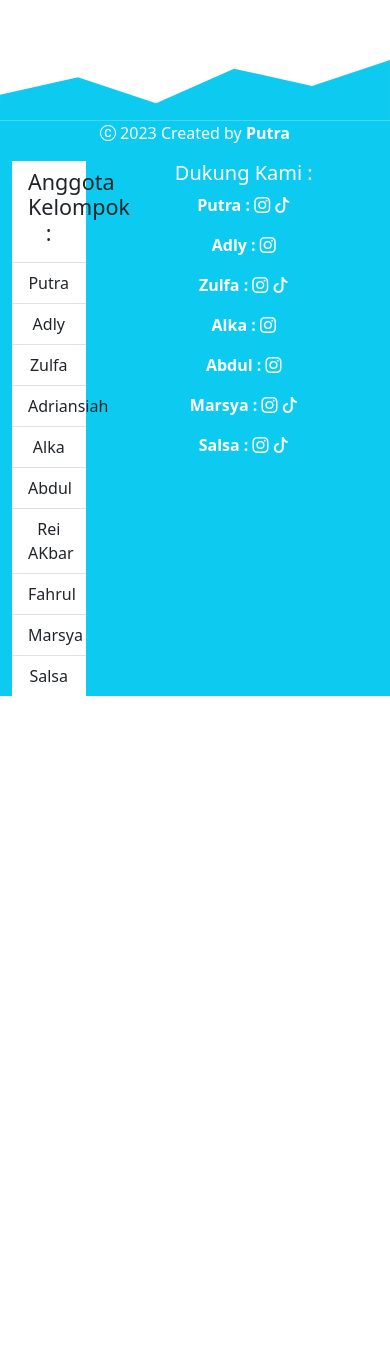
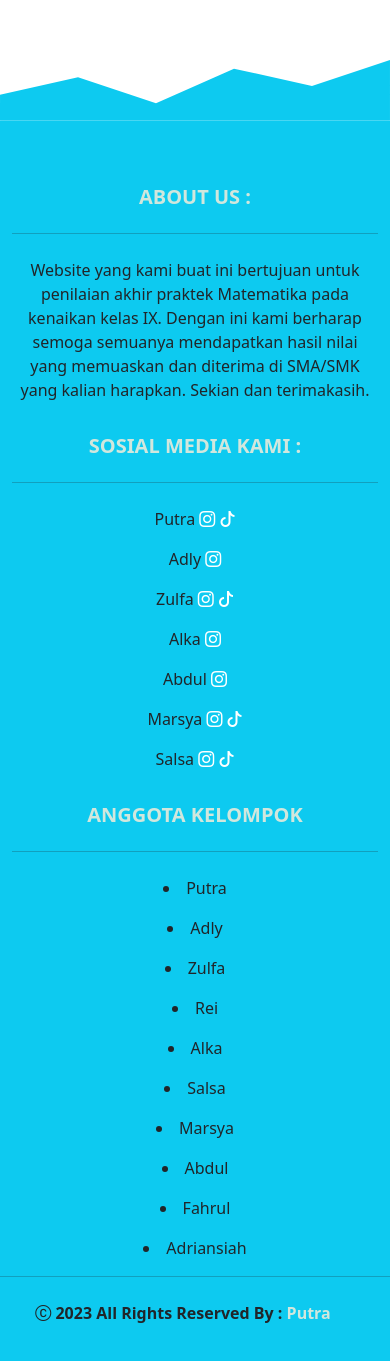
Before and after one commit to putrab26/putrab26a.github.io, a plain HTML site: page index.html in a window 390 px wide. Shown: the part 8110-9471 px from the top of the page. Before the commit the page ends 8806 px from the top, so only its background shows below. Drawn offline with nearby package versions, Linux system fonts and the light colour scheme.

Commit message:
Merubah Footer dan beberapa perbaikan pada bagian navbar dan footer

```diff
--- a/index.html
+++ b/index.html
@@ -1,5 +1,5 @@
 <!DOCTYPE html>
-<html lang="en">
+<html lang="en" data-bs-theme="light">
   <head>
     <meta charset="utf-8" />
     <meta name="viewport" content="width=device-width, initial-scale=1" />
@@ -14,7 +14,7 @@
     <!-- End My CSS -->
 
     <!-- Start Icon Bootstrap -->
-    <link rel="stylesheet" href="https://cdn.jsdelivr.net/npm/bootstrap-icons@1.10.3/font/bootstrap-icons.css">
+    <link rel="stylesheet" href="https://cdn.jsdelivr.net/npm/bootstrap-icons@1.10.3/font/bootstrap-icons.css" />
   </head>
   <body id="profil">
     <!-- Start Navbar -->
@@ -58,7 +58,7 @@
 
     <!-- Start Jumbotron -->
     <section class="jumbotron text-center" style="background-color: #c0ffea">
-      <img src="img/1674880720230.png" alt="Logo MA" width="200" data-aos="flip-left" data-aos-duration="2000"/>
+      <img src="img/1674880720230.png" alt="Logo MA" width="200" data-aos="flip-left" data-aos-duration="2000" />
       <h1 class="display-4" data-aos="zoom-in" data-aos-duration="2000" data-aos-delay="1000">IX A</h1>
       <p class="lead" data-aos="zoom-in-down" data-aos-duration="2000" data-aos-delay="1400">Tugas Praktek Bangun Ruang Bola | SMP Mathla'ul Anwar</p>
       <svg xmlns="http://www.w3.org/2000/svg" viewBox="0 0 1440 320"><path fill="#495057" fill-opacity="1" d="M0,0L360,288L720,64L1080,160L1440,32L1440,320L1080,320L720,320L360,320L0,320Z"></path></svg>
@@ -75,10 +75,12 @@
         </div>
         <div class="row justify-content-center fs-5 text-center">
           <div class="col-4 md-4">
-            <p data-aos="fade-right" data-aos-duration="1500" >Bola adalah <b>bangun ruang yang hanya terdiri dari satu sisi lengkung saja.</b> Hal tersebut membuat bola tidak memiliki rusuk maupun sudut.</p>
+            <p data-aos="fade-right" data-aos-duration="1500">Bola adalah <b>bangun ruang yang hanya terdiri dari satu sisi lengkung saja.</b> Hal tersebut membuat bola tidak memiliki rusuk maupun sudut.</p>
           </div>
           <div class="col-4 md-4">
-            <p data-aos="fade-left" data-aos-duration="1500" data-aos-delay="1000">Unsur-unsur bola adalah titik pusat, jari-jari, diameter, volume, dan juga luas permukaan.bangun ruang bola adalah bangun yang hanya memiliki sisi lengkung yang disusun dari lingkaran yang tak terhingga.</p>
+            <p data-aos="fade-left" data-aos-duration="1500" data-aos-delay="1000">
+              Unsur-unsur bola adalah titik pusat, jari-jari, diameter, volume, dan juga luas permukaan.bangun ruang bola adalah bangun yang hanya memiliki sisi lengkung yang disusun dari lingkaran yang tak terhingga.
+            </p>
           </div>
         </div>
       </div>
@@ -125,7 +127,7 @@
       <div class="container">
         <div class="row text-center mb-5 fs-5">
           <div class="col md-4">
-            <h2 data-aos="zoom-in-up" data-aos-duration="2000" data-aos-offset="500" >Penemu</h2>
+            <h2 data-aos="zoom-in-up" data-aos-duration="2000" data-aos-offset="500">Penemu</h2>
           </div>
           <div class="row justify-content-evenly mt-3">
             <div class="col-4 md-4" data-aos="zoom-in-right" data-aos-duration="1600" data-aos-delay="500">
@@ -149,13 +151,13 @@
       <div class="container" data-aos-offset="500">
         <div class="row text-center mb-5 fs-5">
           <div class="col md-4">
-            <h2 data-aos="zoom-out-down" data-aos-duration="600" >Rumus</h2>
+            <h2 data-aos="zoom-out-down" data-aos-duration="600">Rumus</h2>
           </div>
         </div>
         <div class="row justify-content-around mt-3">
           <div class="col-4 text-center md-4">
             <figure class="figure">
-              <figcaption class="figure-caption" data-aos="flip-up" data-aos-duration="1000" >
+              <figcaption class="figure-caption" data-aos="flip-up" data-aos-duration="1000">
                 <h3>Rumus Volume :</h3>
                 <p><b>V = 4/3 X π X r X r X r</b></p>
               </figcaption>
@@ -177,7 +179,7 @@
 
     <!-- Start Contoh Soal -->
     <section id="contoh_soal" style="background-color: var(--bs-dark-text); color: var(--bs-body-bg)">
-      <div class="container" data-aos-offset="500" >
+      <div class="container" data-aos-offset="500">
         <div class="row text-center mb-5 fs-5">
           <div class="col md-4" data-aos="zoom-in-down" data-aos-duration="600">
             <h2>Contoh Soal</h2>
@@ -212,7 +214,7 @@
             <div class="col-4 md-4" data-aos="zoom-out-up" data-aos-duration="900" data-aos-delay="300">
               <p><b>2.</b> Terdapat sebuah bola dengan diameter 28 cm. Tentukan volume dan luas permukaan bola tersebut!</p>
             </div>
-            <div class="col-4 md-4" data-aos="zoom-in-left" data-aos-duration="1200" data-aos-delay="500" >
+            <div class="col-4 md-4" data-aos="zoom-in-left" data-aos-duration="1200" data-aos-delay="500">
               <p><b>3.</b> Terdapat sebuah bola dengan jari-jari 10 cm. Tentukan volume bola tersebut!</p>
             </div>
           </div>
@@ -238,13 +240,13 @@
             <h2 data-aos="zoom-out-down">Kesimpulan</h2>
           </div>
           <div class="row justify-content-evenly mt-3">
-            <div class="col-4 md-4"data-aos="fade-right" data-aos-duration="800" data-aos-delay="500">
+            <div class="col-4 md-4" data-aos="fade-right" data-aos-duration="800" data-aos-delay="500">
               <p>
                 <b>Bola</b> merupakan salah satu bangun ruang sisi lengkung yang tersusun dari tak terhingga banyaknya lingkaran yang berpusat di satu titik yaitu titik pusat bola. <b>Bola</b> juga dapat diartikan sebagai himpunan semua
                 titik dalam dimensi tiga yang berjarak sama dengan suatu titik acuan, yaitu titik pusat bola.
               </p>
             </div>
-            <div class="col-4 md-4" data-aos="fade-left" data-aos-duration="800" >
+            <div class="col-4 md-4" data-aos="fade-left" data-aos-duration="800">
               <p>Rumus luas permukaan bola yaitu Lp = 4 x π x r².</p>
               <p>Rumus volume bola yaitu V = (4/3) x π x r³.</p>
             </div>
@@ -256,35 +258,83 @@
     <!-- End Kesimpulan -->
 
     <!-- Start Footer -->
-    <footer class="bg-info text-center" style="color: var(--bs-body-bg)">
-      <p><i class="bi bi-c-circle"></i> 2023 Created by <b>Putra</b></p>
-      <div class="section">
-        <div class="container">
-          <div class="row text-center">
-            <div class="col-3">
-              <ul class="list-group list-group-flush text-center">
-                <li class="list-group-item"><h4>Anggota Kelompok :</h3></li>
-                <li class="list-group-item">Putra</li>
-                <li class="list-group-item">Adly</li>
-                <li class="list-group-item">Zulfa</li>
-                <li class="list-group-item">Adriansiah</li>
-                <li class="list-group-item">Alka</li>
-                <li class="list-group-item">Abdul</li>
-                <li class="list-group-item">Rei AKbar</li>
-                <li class="list-group-item">Fahrul</li>
-                <li class="list-group-item">Marsya</li>
-                <li class="list-group-item">Salsa</li>
-              </ul>
-            </div>
-            <div class="col">
-              <h5>Dukung Kami :</h5>
-              <p><b>Putra :</b> <a href="https://www.instagram.com/putra_264a/?hl=id" target="_blank" class="text-riset"><i class="bi bi-instagram" style="color: var(--bs-body-bg)"></i></a> <a href="https://www.tiktok.com/@lahsiapaainiii?is_from_webapp=1&sender_device=pc" target="_blank" class="text-riset" style="color: var(--bs-body-bg)"><i class="bi bi-tiktok"></i></a></p>
-              <p class="-ms-3"><b>Adly :</b> <a href="https://www.instagram.com/adlyfrza/" target="_blank" class="text-riset"><i class="bi bi-instagram" style="color: var(--bs-body-bg)"></i></a></p>
-              <p><b>Zulfa :</b> <a href="https://instagram.com/zrxlcl?igshid=ZDdkNTZiNTM=" target="_blank" class="text-riset"><i class="bi bi-instagram" style="color: var(--bs-body-bg)"></i></a> <a href="http://www.tiktok.com/@siapa_34566" target="_blank" class="text-riset"><i class="bi bi-tiktok" style="color: var(--bs-body-bg)"></i></a></p>
-              <p><b>Alka :</b> <a href="https://www.instagram.com/shbylzx/" target="_blank" class="text-riset"><i class="bi bi-instagram" style="color: var(--bs-body-bg)"></i></a></p>
-              <p><b>Abdul :</b> <a href="http://www.instagram.com/muh_abdurrojak29/" target="_blank" class="text-riset"><i class="bi bi-instagram" style="color: var(--bs-body-bg)"></i></a></p>
-              <p><b>Marsya :</b> <a href="http://www.instagram.com/j.hasminn/" target="_blank" class="text-riset"><i class="bi bi-instagram" style="color: var(--bs-body-bg)"></i></a> <a href="http://www.tiktok.com/@marsyaa1116" target="_blank" ><i class="bi bi-tiktok" style="color: var(--bs-body-bg)"></i></a></p>
-              <p><b>Salsa :</b> <a href="http://www.instagram.com/salssxzz/" target="_blank"><i class="bi bi-instagram" style="color: var(--bs-body-bg)"></i></a> <a href="http://www.tiktok.com/@asyarrra/" target="_blank"><i class="bi bi-tiktok" style="color: var(--bs-body-bg)"></i></a></p>
+    <footer class="bg-info text-dark pt-5 pb-4">
+      <div class="container text-center text-md-left">
+        <div class="row text-center text-md-left">
+          <div class="col-md-3 col-lg-3 col-xl-3 mx-auto mt-3">
+            <h5 class="text-uppercase mb-4 fw-bold" style="color: var(--bs-success-bg-subtle)">About Us :</h5>
+            <hr class="mb-4" />
+            <p>
+              Website yang kami buat ini bertujuan untuk penilaian akhir praktek Matematika pada kenaikan kelas IX. Dengan ini kami berharap semoga semuanya mendapatkan hasil nilai yang memuaskan dan diterima di SMA/SMK yang kalian
+              harapkan. Sekian dan terimakasih.
+            </p>
+          </div>
+          <div class="col-md-2 col-lg-2 col-xl-2 mx-auto mt-3">
+            <h5 class="text-uppercase mb-4 fw-bold" style="color: var(--bs-success-bg-subtle)">Sosial Media Kami :</h5>
+            <hr class="mb-4" />
+            <p>
+              Putra <a href="https://www.instagram.com/putra_264a/?hl=id" target="_blank" class="text-dark" style="text-decoration: none"><i class="bi bi-instagram" style="color: var(--bs-body-bg)"></i></a> <a href="https://www.tiktok.com/@lahsiapaainiii?is_from_webapp=1&sender_device=pc" target="_blank" class="text-riset" style="color: var(--bs-body-bg)"><i class="bi bi-tiktok"></i></a></p>
+            </p>
+            <p>
+              Adly <a href="https://www.instagram.com/adlyfrza/" target="_blank" class="text-dark" style="text-decoration: none;"><i class="bi bi-instagram" style="color: var(--bs-body-bg)"></i></a>
+            </p>
+            <p>
+              Zulfa <a href="https://instagram.com/zrxlcl?igshid=ZDdkNTZiNTM=" target="_blank" class="text-dark" style="text-decoration: none;"><i class="bi bi-instagram" style="color: var(--bs-body-bg)"></i> <a href="https://www.tiktok.com/@siapa_34566" target="_blank" class="text-dark" style="text-decoration: none;"><i class="bi bi-tiktok" style="color: var(--bs-body-bg)"></i></a></a>
+            </p>
+            <p>
+              Alka <a href="https://www.instagram.com/shbylzx/" target="_blank" class="text-dark" style="text-decoration: none;"><i class="bi bi-instagram" style="color: var(--bs-body-bg)"></i></a>
+            </p>
+            <p>
+              Abdul <a href="https://www.instagram.com/muh_abdurrojak29/" target="_blank" class="text-dark" style="text-decoration: none;"><i class="bi bi-instagram" style="color: var(--bs-body-bg)"></i></a>
+            </p>
+            <p>
+              Marsya <a href="https://www.instagram.com/j.hasminn/" target="_blank" class="text-dark" style="text-decoration: none;"><i class="bi bi-instagram" style="color: var(--bs-body-bg)"></i></a> <a href="https://www.tiktok.com/@marsyaa1116" target="_blank" class="text-dark" style="text-decoration: none;"><i class="bi bi-tiktok" style="color: var(--bs-body-bg)"></i></a>
+            </p>
+            <p>
+              Salsa <a href="https://www.instagram.com/salssxzz/" target="_blank" class="text-dark" style="text-decoration: none;"><i class="bi bi-instagram" style="color: var(--bs-body-bg)"></i></a> <a href="https://www.tiktok.com/@asyarrra/" target="_blank" class="text-dark" style="text-decoration: none;"><i class="bi bi-tiktok" style="color: var(--bs-body-bg)"></i></a>
+            </p>
+          </div>
+          <div class="col-md-4 col-lg-3 col-xl-3 mx-auto mt-3">
+            <h5 class="text-uppercase mb-4 fw-bold" style="color: var(--bs-success-bg-subtle)">Anggota Kelompok</h5>
+            <hr class="mb-4">
+            <p>
+              <li class="fas fa-home mr-3">Putra</li>
+            </p>
+            <p>
+              <li class="fas fa-home mr-3">Adly</li>
+            </p>
+            <p>
+              <li class="fas fa-home mr-3">Zulfa</li>
+            </p>
+            <p>
+              <li class="fas fa-home mr-3">Rei</li>
+            </p>
+            <p>
+              <li class="fas fa-home mr-3">Alka</li>
+            </p>
+            <p>
+              <li class="fas fa-home mr-3">Salsa</li>
+            </p>
+            <p>
+              <li class="fas fa-home mr-3">Marsya</li>
+            </p>
+            <p>
+              <li class="fas fa-home mr-3">Abdul</li>
+            </p>
+            <p>
+              <li class="fas fa-home mr-3">Fahrul</li>
+            </p>
+            <p>
+              <li class="fas fa-home mr-3">Adriansiah</li>
+            </p>
+          </div>
+
+          <hr class="mb-4">
+          <div class="row d-flex justify-content-center">
+            <div>
+              <p class="fw-bold">
+                <i class="bi bi-c-circle"></i> 2023 All Rights Reserved By : <b style="color: var(--bs-success-bg-subtle)">Putra</b>
+              </p>
             </div>
           </div>
         </div>
```
Also changed, not shown: style.css (+25 -0 lines).
